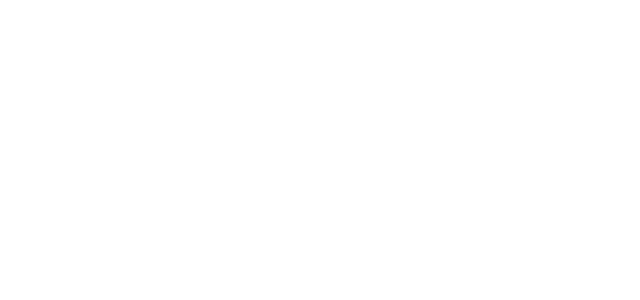
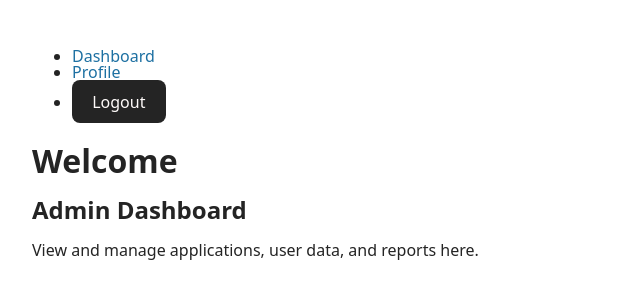
Before and after one commit to yusufalp/program-platform-client, a React (Vite) app: page /dashboard/1 in a window 1280 px wide. Before the commit this address had no page. Shown: the top 300 px of the page, without its empty margins (0-640 px from the left). Built offline with nearby package versions, Linux system fonts and the light colour scheme; sample sign-in values are in the browser's storage.

Commit message:
add header and routing

```diff
--- a/src/App.tsx
+++ b/src/App.tsx
@@ -2,20 +2,28 @@ import { Route, Routes } from "react-router-dom";
 
 import "./App.css";
 
+import CreateProfile from "./components/profile/CreateProfile";
 import DashboardPage from "./pages/dashboard";
+import Header from "./components/shared/Header";
 import Login from "./components/authentication/Login";
+import PrivateRoute from "./components/PrivateRoute";
+import ProfilePage from "./pages/profile";
 import Register from "./components/authentication/Register";
-import PrivateRoute from "./components/PrivateRoute";
+import NotFoundPage from "./pages/notFound";
 
 function App() {
   return (
     <>
+      <Header />
       <Routes>
         <Route path="/login" element={<Login />} />
         <Route path="/register" element={<Register />} />
         <Route element={<PrivateRoute />}>
-          <Route path="/dashboard" element={<DashboardPage />} />
+          <Route path="/dashboard/:userId" element={<DashboardPage />} />
+          <Route path="/profile/:userId" element={<ProfilePage />} />
+          <Route path="/create-profile" element={<CreateProfile />} />
         </Route>
+        <Route path="*" element={<NotFoundPage />} />
       </Routes>
     </>
   );
--- a/src/components/authentication/Login.tsx
+++ b/src/components/authentication/Login.tsx
@@ -38,7 +38,7 @@ export default function Login() {
         const { data, token } = result;
 
         login(data.user, token);
-        navigate("/dashboard");
+        navigate(`/dashboard/${data.user._id}`);
       }
     } catch (error) {
       console.log("error :>> ", error);
--- /dev/null
+++ b/src/components/shared/Header.tsx
@@ -0,0 +1,35 @@
+import { useContext } from "react";
+import { Link } from "react-router-dom";
+import { AuthContext } from "../../context/AuthContext";
+
+export default function Header() {
+  const auth = useContext(AuthContext);
+  console.log("auth :>> ", auth);
+
+  return (
+    <nav>
+      {auth?.token ? (
+        <ul>
+          <li>
+            <Link to={`/dashboard/${auth.user?._id}`}>Dashboard</Link>
+          </li>
+          <li>
+            <Link to={`/profile/${auth.user?._id}`}>Profile</Link>
+          </li>
+          <li>
+            <button onClick={() => auth?.logout()}>Logout</button>
+          </li>
+        </ul>
+      ) : (
+        <ul>
+          <li>
+            <Link to="/login">Login</Link>
+          </li>
+          <li>
+            <Link to="/register">Register</Link>
+          </li>
+        </ul>
+      )}
+    </nav>
+  );
+}
```
